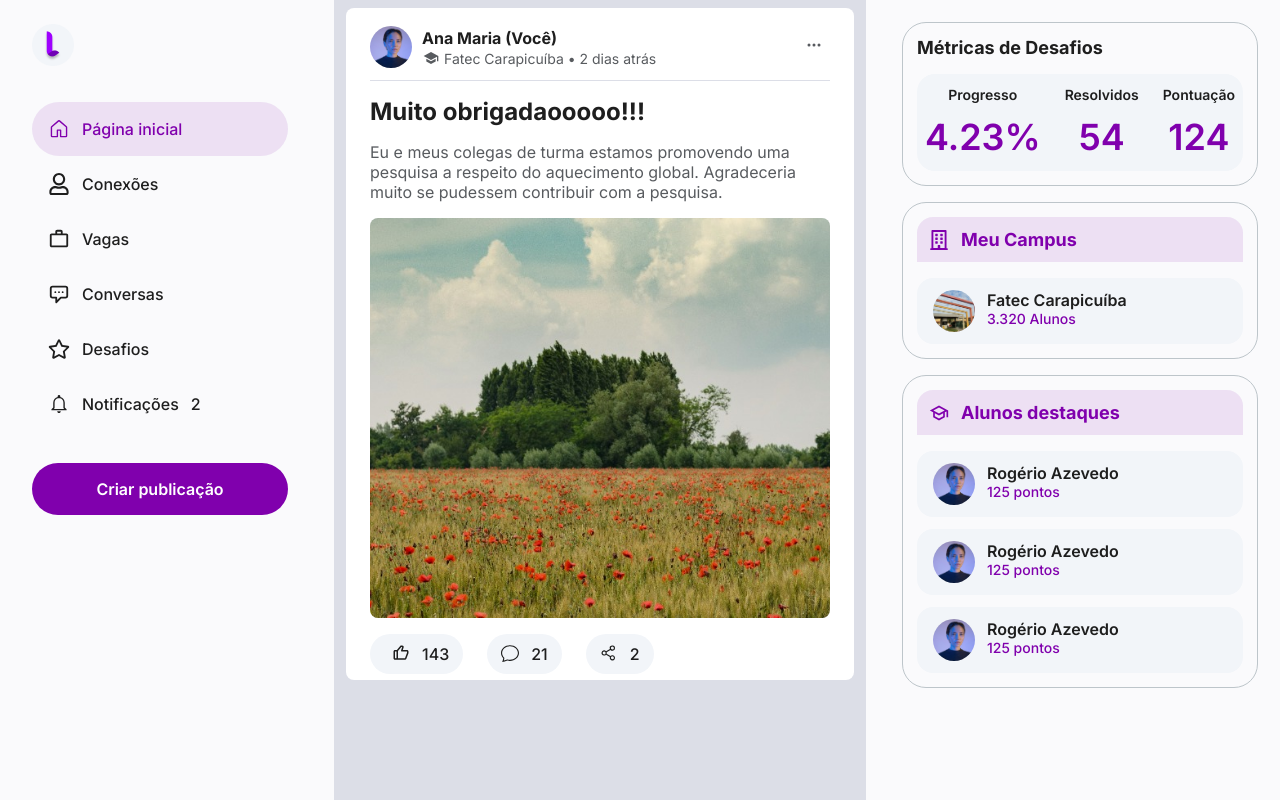
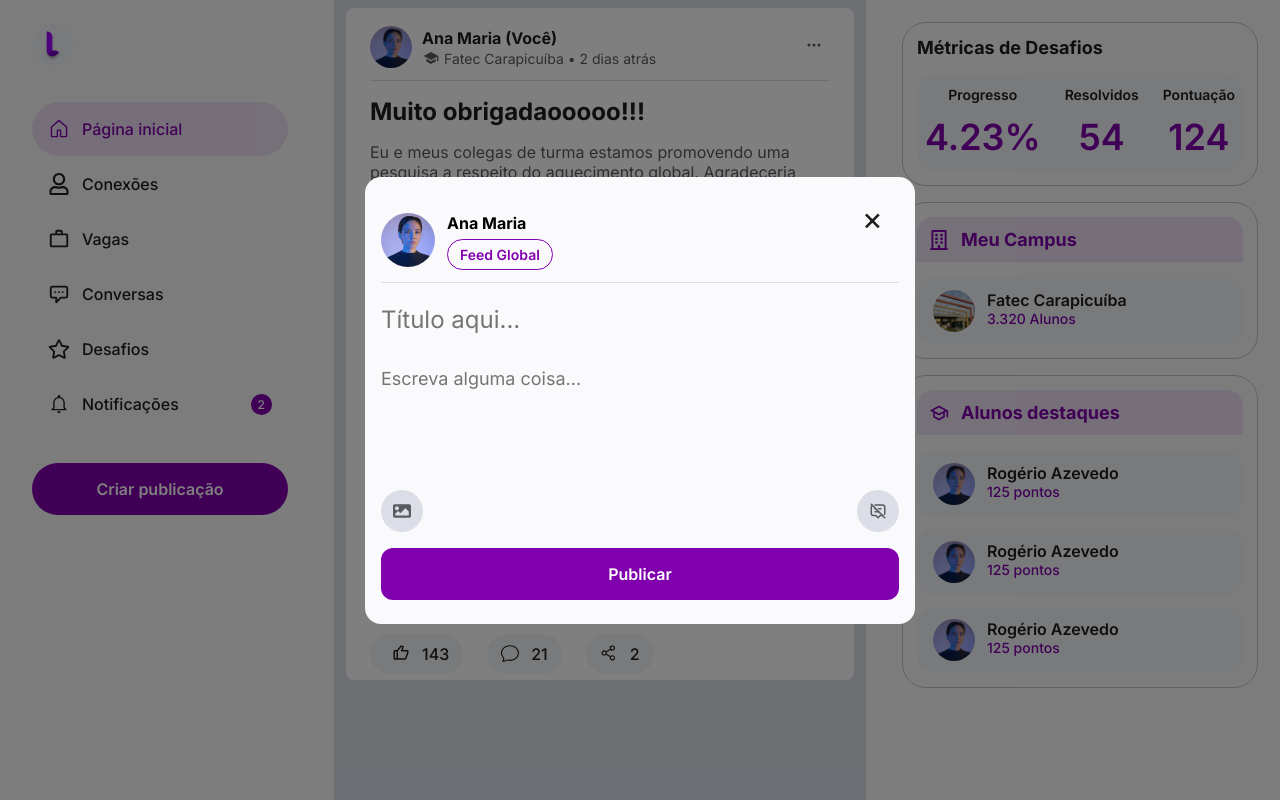
Before and after one commit to Laborus/Laborus-Web, a React (Vite) app: page / in a window 1280 px wide. Both pictures are taken after a click on the button "Criar publicação". Built offline with nearby package versions, Linux system fonts and the light colour scheme.

Commit message:
ci(modal publication): Add style and js to modal publish post

```diff
--- a/src/components/Modal/post/index.jsx
+++ b/src/components/Modal/post/index.jsx
@@ -1,10 +1,13 @@
-import React, { useState } from 'react';
-import './style.css';
+import React, { useState } from "react";
+import "./style.css";
+import { TbMessage2Off, TbMessageCircle } from "react-icons/tb";
+import { FaImage } from "react-icons/fa";
 
 export function PostModal({ onClose }) {
   const [image, setImage] = useState(null);
+  const [commentsDisabled, setCommentsDisabled] = useState(false);
 
-  const handleImageUpload = (event) => {
+  const handleMediaUpload = (event) => {
     const file = event.target.files[0];
     if (file) {
       const reader = new FileReader();
@@ -15,13 +18,29 @@ export function PostModal({ onClose }) {
     }
   };
 
+  const toggleComments = () => {
+    setCommentsDisabled((prevState) => !prevState);
+  };
+
+  const handleOutsideClick = (event) => {
+    if (event.target.classList.contains("modal")) {
+      onClose();
+    }
+  };
+
   return (
-    <div className="modal">
+    <div className="modal show" onClick={handleOutsideClick}>
       <div className="modal-content">
-        <span className="close" onClick={onClose}>&times;</span>
+        <span className="close" onClick={onClose}>
+          &times;
+        </span>
         <div className="post-header">
           <div className="user-info">
-            <img src="/assets/images/user-laborus.jpeg" alt="User Avatar" className="user-avatar" />
+            <img
+              src="src/assets/images/user-laborus.jpeg"
+              alt="User Avatar"
+              className="user-avatar"
+            />
             <div className="avatar-content">
               <h4>Ana Maria</h4>
               <button className="feed-btn">Feed Global</button>
@@ -29,17 +48,56 @@ export function PostModal({ onClose }) {
           </div>
         </div>
         <div className="post-content">
-          <input type="text" placeholder="Título aqui..." className="create-post-title" />
-          <textarea placeholder="Escreva alguma coisa..." className="create-post-text"></textarea>
+          <input
+            type="text"
+            placeholder="Título aqui..."
+            className="create-post-title"
+          />
+          <textarea
+            placeholder="Escreva alguma coisa..."
+            className="create-post-text"
+          ></textarea>
+
           {image && (
             <div className="image-preview-container">
-              <img src={image} alt="Preview" />
-              <span onClick={() => setImage(null)} className="remove-image-btn">&times;</span>
+              <img src={image} alt="Preview" className="image-preview"/>
+              <span
+                onClick={() => setImage(null)}
+                className="remove-image-btn"
+              >
+                &times;
+              </span>
             </div>
           )}
+
           <div className="post-footer">
-            <button className="image-upload-btn">
-              <input type="file" onChange={handleImageUpload} />
+            <button
+              className={`image-upload-btn ${image ? 'disabled' : ''}`}
+              onClick={() => {
+                if (!image) {
+                  document.getElementById("media-upload-input").click();
+                }
+              }}
+              disabled={image}
+            >
+              <FaImage />
+            </button>
+            <input
+              type="file"
+              id="media-upload-input"
+              style={{ display: "none" }}
+              accept="image/*,video/mp4,video/x-m4v,video/*"
+              onChange={handleMediaUpload}
+            />
+
+            <button
+              className="disable-comments-btn"
+              onClick={toggleComments}
+              title={
+                commentsDisabled ? "Comentários desativados" : "Desativar Comentários"
+              }
+            >
+              {commentsDisabled ? <TbMessageCircle /> : <TbMessage2Off />}
             </button>
           </div>
         </div>
--- a/src/components/Modal/post/style.css
+++ b/src/components/Modal/post/style.css
@@ -1,13 +1,19 @@
+/* Modal */
 .modal {
-    display: none;
+  display: none; /* Inicialmente escondido */
   position: fixed;
   z-index: 1;
   left: 0;
   top: 0;
   width: 100%;
   height: 100%;
-    overflow: hidden;
   background-color: rgba(0, 0, 0, 0.5);
+  align-items: center;
+  justify-content: center;
+}
+
+.modal.show {
+  display: flex;
 }
 
 .modal-content {
@@ -22,6 +28,7 @@
   overflow: hidden;
 }
 
+/* Header */
 .post-header {
   display: flex;
   align-items: center;
@@ -59,6 +66,7 @@
   cursor: pointer;
 }
 
+/* Close Button */
 .close {
   position: absolute;
   top: 10px;
@@ -70,72 +78,119 @@
   border-radius: 50%;
 }
 
+/* Content */
 .post-content {
   overflow-y: auto;
   max-height: calc(60vh - 70px);
 }
-
-  .post-body {
-    margin-top: var(--margin-small);
+.post-content::-webkit-scrollbar {
+  width: 0;
 }
-
-  .create-post-title {
+.create-post-title,
+.create-post-text {
   width: 100%;
   padding: 12px 0;
-    font-size: var(--font-size-xlarge);
-    background-color: transparent;
-    margin-bottom: 10px;
-    border: none;
-    border-radius: 8px;
-    outline: none;
-  }
-
-  .create-post-text {
-    width: 100%;
-    height: 100px;
-    max-height: 300px;
-    padding: 12px 0;
-    font-size: var(--font-size-large-medium);
   background-color: transparent;
   border: none;
   border-radius: 8px;
   outline: none;
+  margin-bottom: 10px;
+}
+
+.create-post-title {
+  font-size: var(--font-size-xlarge);
+}
+
+.create-post-text {
+  height: 100px;
+  max-height: 300px;
+  font-size: var(--font-size-large-medium);
   resize: none;
   overflow-y: auto;
 }
 
+/* Image Preview */
 .image-preview-container {
   width: 100%;
   margin-top: var(--margin-small);
   text-align: center;
-    display: block;
   border: 1px solid var(--neutral-400);
   border-radius: 12px;
   padding: 8px;
-    display: none;
   position: relative;
 }
 
-  .post-media-container video {
-    width: 100%;
-    height: auto;
-    border-radius: 8px;
-    display: block;
-    margin-top: 8px;
-  }
-
-  .image-preview {
+.image-preview{
   width: 100%;
   height: auto;
   border-radius: 8px;
   object-fit: cover;
 }
 
-  .video-preview {
+/* Remove Button */
+.remove-image-btn {
+  position: absolute;
+  top: 12px;
+  right: 12px;
+  background-color: rgba(0, 0, 0, 0.7);
+  color: white;
+  font-size: 18px;
+  border: none;
+  border-radius: 50%;
+  width: 25px;
+  height: 25px;
+  text-align: center;
+  line-height: 24px;
+  cursor: pointer;
+}
+
+.remove-image-btn:hover {
+  background-color: rgba(0, 0, 0, 0.9);
+}
+
+/* Footer */
+.post-footer {
+  display: flex;
+  justify-content: space-between;
+  margin-top: 20px;
+}
+
+.image-upload-btn,
+.disable-comments-btn {
+  background-color: var(--neutral-300);
+  font-size: var(--font-size-large-medium);
+  color: var(--neutral-700);
+  display: flex;
+  place-items: center;
+  border: none;
+  padding: 12px;
+  border-radius: 50%;
+  cursor: pointer;
+}
+
+.image-upload-btn.disabled {
+  background-color: var(--neutral-300);
+  color: var(--neutral-700);
+  cursor: not-allowed;
+  opacity: 0.6;
+}
+
+.publish-btn {
+  background-color: var(--primary-purple);
+  color: var(--neutral-0);
+  border: none;
+  padding: 16px 12px;
+  border-radius: 12px;
   width: 100%;
-    height: auto;
-    border-radius: 8px;
-    object-fit: cover;
-    display: none;
-    margin-top: 8px;
+  cursor: pointer;
+  font-size: var(--font-size-large);
+  font-weight: var(--font-weight-semibold);
+  margin-top: var(--margin-small);
+  transition: var(--transition);
 }
+
+.publish-btn:disabled {
+  background-color: var(--neutral-300);
+  color: var(--neutral-600);
+  cursor: not-allowed;
+}
--- a/src/components/Sidebar/navbar/index.jsx
+++ b/src/components/Sidebar/navbar/index.jsx
@@ -6,12 +6,11 @@ import { MdWorkOutline } from "react-icons/md";
 import { HiOutlineChatAlt } from "react-icons/hi";
 import { GoHome } from "react-icons/go";
 import { IoMdNotificationsOutline } from "react-icons/io";
-import { NavLink, Outlet } from "react-router-dom";
-import './style.css';
+import { NavLink } from "react-router-dom";
+import "./style.css";
 import { PostModal } from "../../Modal/post";
 
 export default function NavBar() {
-  const [notificationDropdown, setNotificationDropdown] = useState(false);
   const [postModal, setPostModal] = useState(false);
   const [profileDropdown, setProfileDropdown] = useState(false);
   const [logoutModal, setLogoutModal] = useState(false);
@@ -41,12 +40,11 @@ export default function NavBar() {
           Criar publicação
         </button>
 
+        {/* Mostrar o modal somente se `postModal` for true */}
         {postModal && <PostModal onClose={() => setPostModal(false)} />}
         {profileDropdown && <ProfileDropdown />}
         {logoutModal && <LogoutModal onClose={() => setLogoutModal(false)} />}
       </aside>
-
-      {/* This will render the content of the current route */}
     </>
   );
 }
@@ -54,9 +52,7 @@ export default function NavBar() {
 const NavLinkItem = ({ to, icon, text, extraText }) => (
   <NavLink
     to={to}
-    className={({ isActive }) =>
-      isActive ? "nav-item active" : "nav-item"
-    }
+    className={({ isActive }) => (isActive ? "nav-item active" : "nav-item")}
   >
     {icon}
     {text}
--- a/src/components/Sidebar/navbar/style.css
+++ b/src/components/Sidebar/navbar/style.css
@@ -45,9 +45,16 @@
   height: auto;
 }
 
+.extra-text {
+  background-color: var(--primary-purple);
+  color: var(--neutral-0);
+  padding: 3px 7px;
+  border-radius: 50%;
+  font-size: var(--font-size-small);
+  margin-left: auto;
+}
 
-
-  .nav-item.active{
+.nav-item.active {
   background-color: var(--primary-purple-light);
   color: var(--primary-purple);
 }
@@ -55,7 +62,6 @@
 .nav-item.active svg {
   color: var(--primary-purple);
 }
-
 
 .btn-create-post {
   background-color: var(--primary-purple);
--- a/src/index.css
+++ b/src/index.css
@@ -57,17 +57,3 @@
   box-sizing: border-box;
   font-family: "Inter", sans-serif;
 }
-
-
-body {
-  background-color: var(--neutral-100);
-  font-family: "Inter", sans-serif;
-  overflow: hidden;
-}
-
-.container {
-  display: flex;
-  min-height: 100vh;
-  justify-content: center;
-  gap: 14px;
-}
--- a/src/routes/router.jsx
+++ b/src/routes/router.jsx
@@ -1,6 +1,6 @@
 import { Outlet, Route, Router } from "react-router-dom";
 import NavBar from "../components/Sidebar/navbar";
-
+import './style.css';
 export default function App() {
   return (
     <main className="container">
--- /dev/null
+++ b/src/routes/style.css
@@ -0,0 +1,12 @@
+body {
+    background-color: var(--neutral-100);
+    font-family: "Inter", sans-serif;
+    overflow: hidden;
+}
+
+.container {
+    display: flex;
+    min-height: 100vh;
+    justify-content: center;
+    gap: 14px;
+}
```
Lines whose indentation alone changed are shown as unchanged.
